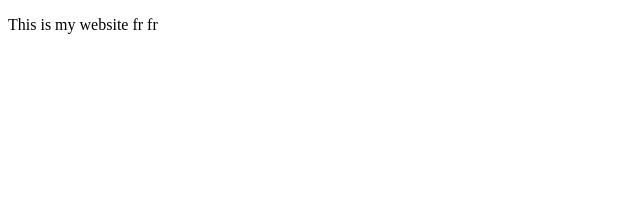
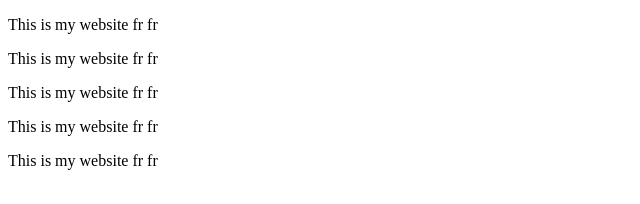
Before and after one commit to Euwenn/EuwenWebsite.github.io, a plain HTML site: page index.html in a window 1280 px wide. Shown: the whole page, without its empty margins (0-640 px from the left). Drawn offline with Linux system fonts and the light colour scheme.

Commit message:
Added a message for testing2

```diff
--- a/index.html
+++ b/index.html
@@ -15,5 +15,10 @@
 </head>
 <body>
 <p>This is my website fr fr</p>
+<p>This is my website fr fr</p>
+<p>This is my website fr fr</p>
+<p>This is my website fr fr</p>
+<p>This is my website fr fr</p>
+
 </body>
 </html>
```
